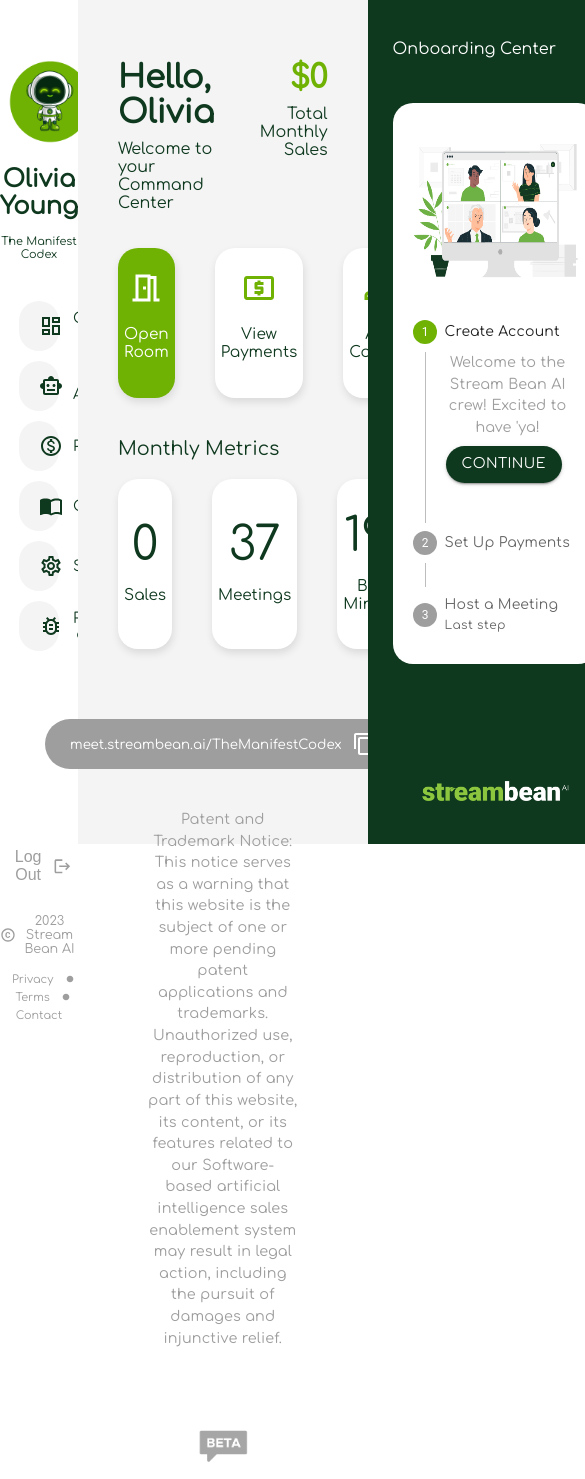
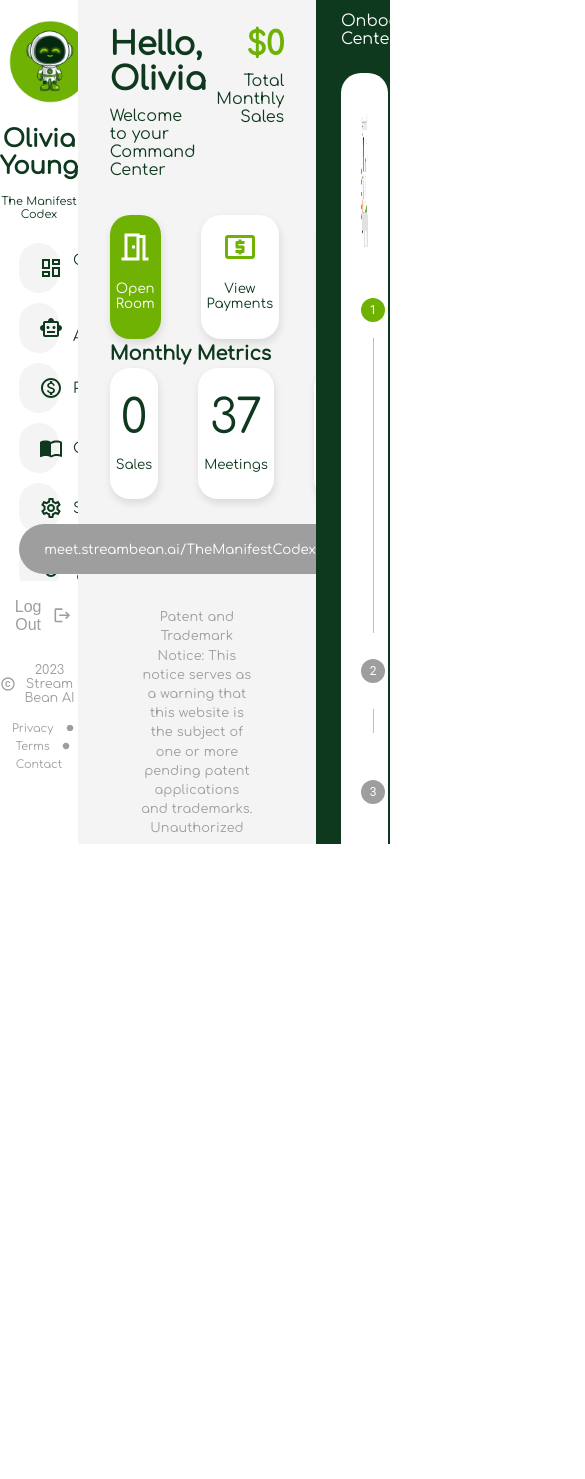
Before and after one commit to oauzenne/streambean-app, a React (Create React App) app: page / in a window 390 px wide. Shown: the top 1479 px of the page, 585 px wide, since content can reach past the window. After the commit the page ends 844 px from the top, so only its background shows below. Built offline with nearby package versions, Linux system fonts and the light colour scheme.

Commit message:
adding in responsiveness

```diff
--- a/src/App.css
+++ b/src/App.css
@@ -1,5 +1,6 @@
 .App {
   text-align: center;
+  overflow: hidden;
 }
 
 .App-logo {
--- a/src/Components/onboardingComponent/Onboarding.css
+++ b/src/Components/onboardingComponent/Onboarding.css
@@ -33,7 +33,7 @@
 .css-ahj2mt-MuiTypography-root {
   font-family: "Comfortaa", sans-serif !important;
   color: #9e9e9e;
-  font-size: 0.9em !important;
+  font-size: 0.8em !important;
 }
 
 .css-1hv8oq8-MuiStepLabel-label.Mui-active {
--- a/src/Containers/tabContainer/TabPage.jsx
+++ b/src/Containers/tabContainer/TabPage.jsx
@@ -63,7 +63,7 @@
         ))}
       </section>
 
-      <section>
+      <section className="logout-container">
         <div className="logout-section">
           <Button class="logout-button">
             <Typography class="logout-text">Log Out</Typography>
--- a/src/Styles/DashboardPage.css
+++ b/src/Styles/DashboardPage.css
@@ -6,31 +6,42 @@
   --light-gray: #f4f4f4;
   --dark-gray: #9e9e9e;
 }
-
 .dashboard-container {
   display: flex;
   flex-direction: row;
-  height: 100vh;
-  width: 100vw;
 }
 
 .tab-container {
   width: 20%;
   background-color: white;
+  display: flex;
+  flex-direction: column;
+  padding-top: 3%;
 }
 
 .content-container {
-  width: 64%;
+  width: 55%;
   background-color: var(--light-gray);
-  padding-top: 60px;
-  padding-left: 20px;
-  padding-right: 20px;
+  padding: 3%;
+  display: flex;
+  flex-direction: column;
 }
 
 .sidebar-container {
   background-color: var(--dark-green);
   display: flex;
   flex-direction: column;
+  width: 25%;
+  padding-top: 3%;
+}
+
+html,
+body,
+.dashboard-container,
+.tab-container,
+.content-container,
+.sidebar-container {
+  margin: 0;
   height: 100vh;
 }
 
@@ -71,6 +82,7 @@
 .top-section {
   display: flex;
   width: 100%;
+  margin-top: 15px;
 }
 
 .top-left {
@@ -88,7 +100,6 @@
 .logo {
   width: 100px;
   height: 100px;
-  margin-top: 52px;
 }
 
 .username {
@@ -106,7 +117,7 @@
 }
 
 .button-section {
-  margin-top: 40px;
+  margin-top: 10%;
   display: flex;
   justify-content: center;
   flex-direction: column;
@@ -152,7 +163,16 @@
   align-items: center;
   justify-content: center;
   color: var(--dark-gray);
-  padding-top: 170px;
+}
+
+.logout-container {
+  bottom: 0;
+  display: flex;
+  flex-direction: column;
+  justify-content: flex-end;
+  align-items: center;
+  height: 20%;
+  width: 100%;
 }
 
 .copyright-section {
@@ -204,24 +224,25 @@
 }
 
 .onboarding-top {
-  margin: 20px;
-  margin-top: 40px;
   text-align: left;
   margin-left: 25px;
 }
 
 .sb-logo {
   height: 20px;
-  position: absolute;
   bottom: 0;
-  justify-content: center;
-  transform: translate(-50%, -50%);
-  padding-bottom: 22px;
+  display: flex;
 }
 
 .onboarding-bottom {
-  align-items: flex-end;
-  justify-content: center;
+  bottom: 0;
+  padding-bottom: 22px;
+  display: flex;
+  flex-direction: column;
+  justify-content: flex-end;
+  align-items: center;
+  width: 100%;
+  height: 18%;
 }
 
 .quick-click-button,
@@ -232,16 +253,15 @@
   border: none;
   border-radius: 20px;
   width: 275px;
-  height: 150px;
+  height: 90%;
   margin: 20px;
-  flex-shrink: 1;
   box-shadow: 1px 4px 8px rgba(0, 0, 0, 0.11);
   cursor: pointer;
 }
 
 .metric-button {
-  height: 170px;
   cursor: default;
+  margin-top: 2%;
 }
 
 .quick-click-button-room {
@@ -268,7 +288,7 @@
 .metric-button-text,
 .metric-button-text-2 {
   color: var(--dark-green);
-  font-size: 1.15em;
+  font-size: 1em;
   font-family: "Comfortaa", sans-serif;
 }
 
@@ -280,37 +300,38 @@
 }
 
 .quick-button-text-room {
-  font-size: 1.15em;
+  font-size: 1em;
   font-family: "Comfortaa", sans-serif;
 }
 
 .metric-text {
   color: var(--dark-green);
-  padding-top: 20px;
+  padding-top: 5%;
   padding-left: 20px;
   text-align: left;
   font-size: 1.2em;
   font-family: "Comfortaa", sans-serif;
   margin: 0px;
-  font-weight: 500;
+  font-weight: 700;
 }
 
 .patent-notice {
-  padding: 40px 50px 60px 50px;
+  padding: 30px 50px 0px 50px;
   color: var(--light-gray);
 }
 
 .beta-img {
   width: 50px;
-  position: absolute;
   bottom: 0;
-  justify-content: center;
-  transform: translate(-50%, -50%);
+  display: flex;
 }
 
 .beta-section {
-  position: relative;
-  height: 70px;
+  display: flex;
+  justify-content: center;
+  align-items: flex-end;
+  height: 10%;
+  width: 100%;
 }
 
 .link-button {
@@ -329,7 +350,8 @@
 }
 
 .link-section {
-  padding-top: 50px;
+  padding-top: 7%;
+  padding-bottom: 2%;
   display: flex;
   justify-content: center;
   align-items: center;
```
